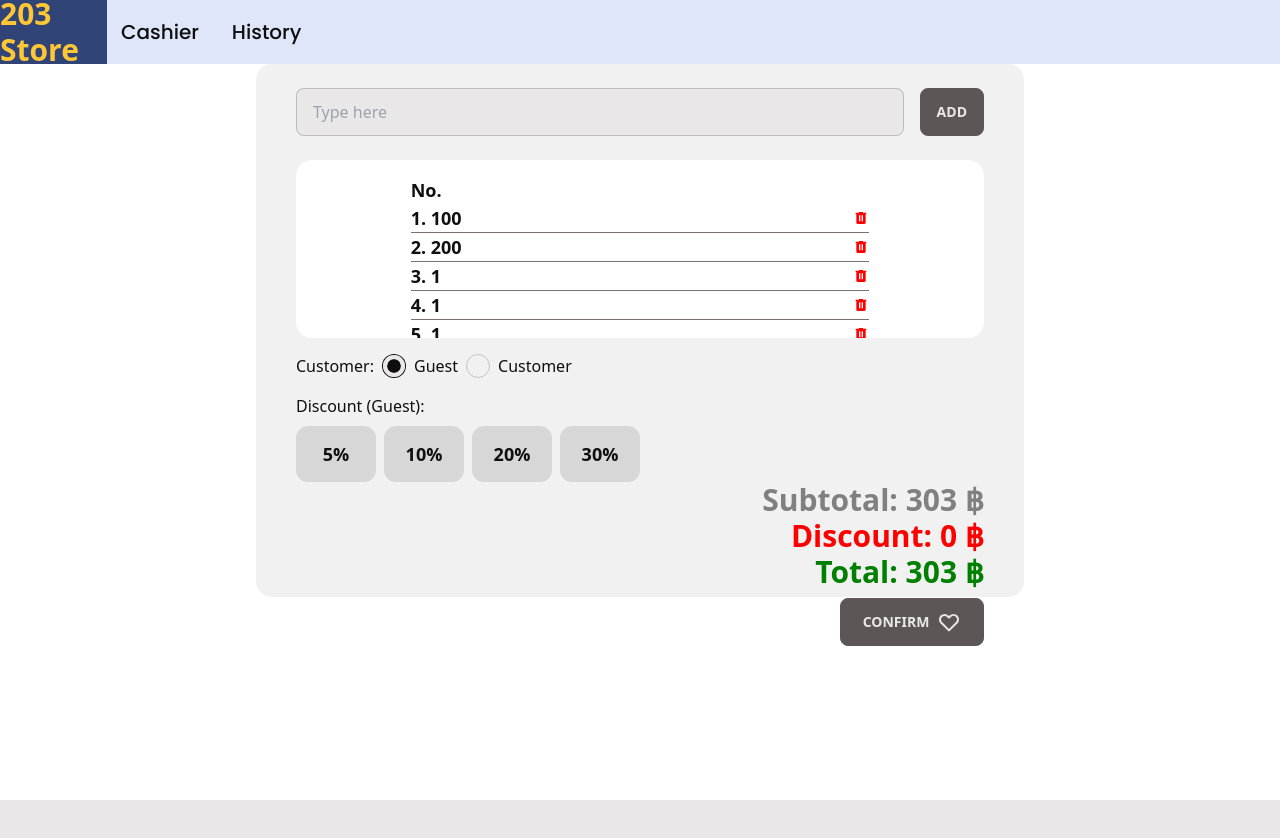
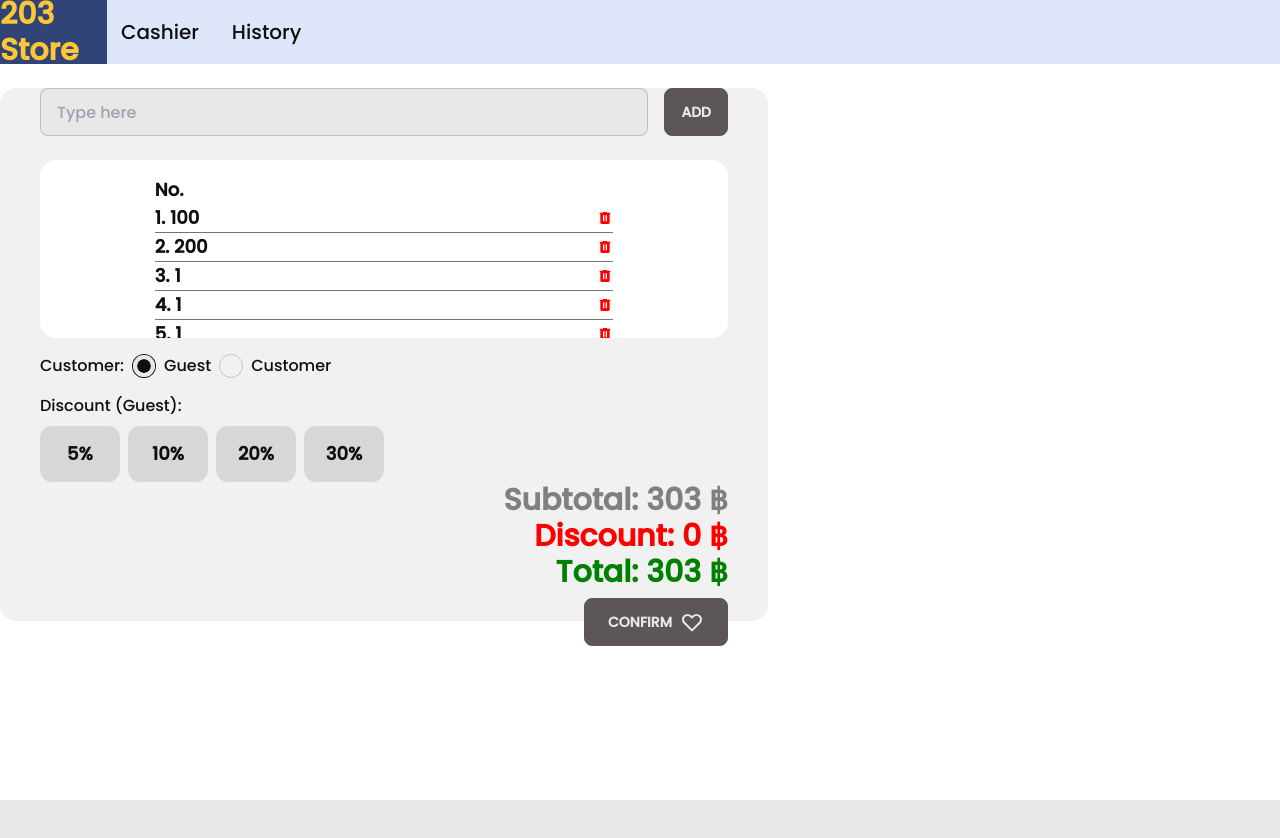
Before and after one commit to TanasitISTG/203-Store, a Vue app: page / in a window 1280 px wide. Shown: the top 838 px of the page. After the commit the page ends 800 px from the top, so only its background shows below. Built offline with nearby package versions, Linux system fonts and the light colour scheme.

Commit message:
Refactor styling and remove unnecessary div in App.vue and update font style in index.html

```diff
--- a/index.html
+++ b/index.html
@@ -7,7 +7,7 @@
     <title>Roblox player</title>
   </head>
   <body>
-    <div id="app" class="w-screen h-screen"></div>
+    <div id="app" class="h-screen font-poppins"></div>
     <script type="module" src="/src/main.js"></script>
   </body>
 </html>
--- a/src/App.vue
+++ b/src/App.vue
@@ -1,15 +1,11 @@
 <script setup>
 import Navbar from './components/Navbar.vue';
-import Header from './components/Header.vue';
-
 import { RouterView } from 'vue-router';
 </script>
 
 <template>
     <Navbar />
-    <div class="w-full h-full flex justify-center">
-        <RouterView />
-    </div>
+    <RouterView />
 </template>
 
 <style scoped></style>
```
